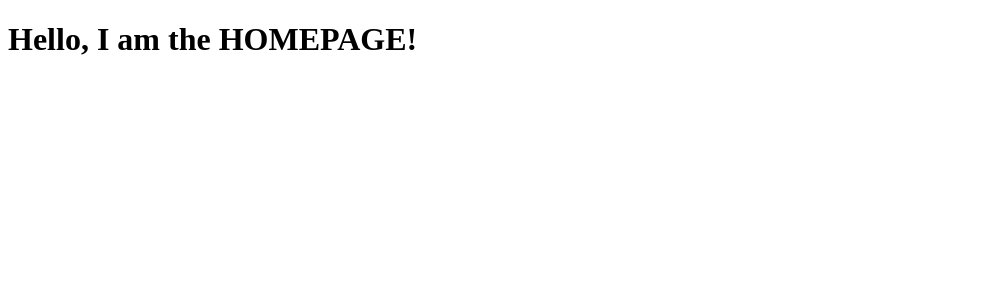
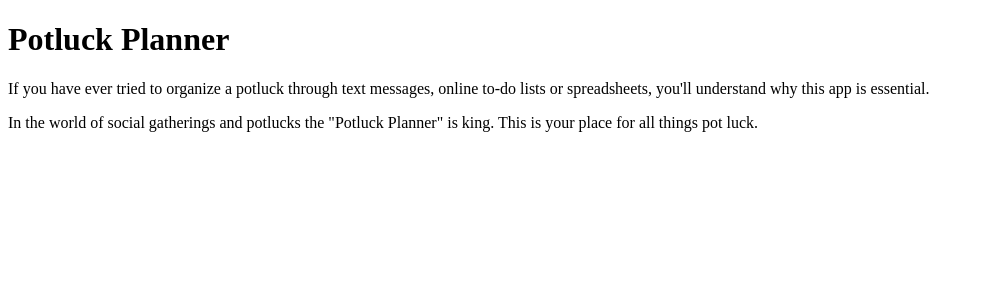
Before and after one commit to ft-potluck-planner-3/front-end, a React (Create React App) app in the folder potluck-planner/: page / in a window 1280 px wide. Shown: the top 300 px of the page, without its empty margins (0-984 px from the left). Built offline with nearby package versions, Linux system fonts and the light colour scheme.

Commit message:
Changed header one of homepage to fit our project. Added the sales pitch in two seperate paragraphs to go with the homepage title.

```diff
--- a/potluck-planner/src/components/HomePage.js
+++ b/potluck-planner/src/components/HomePage.js
@@ -3,7 +3,20 @@ import React from "react";
 const HomePage = () => {
   return (
     <div>
-      <h1>Hello, I am the HOMEPAGE!</h1>
+      <header>
+        <h1>Potluck Planner</h1>
+      </header>
+      <div>
+        <p>
+          If you have ever tried to organize a potluck through text messages,
+          online to-do lists or spreadsheets, you'll understand why this app is
+          essential.
+        </p>
+        <p>
+          In the world of social gatherings and potlucks the "Potluck Planner"
+          is king. This is your place for all things pot luck.
+        </p>
+      </div>
     </div>
   );
 };
```
